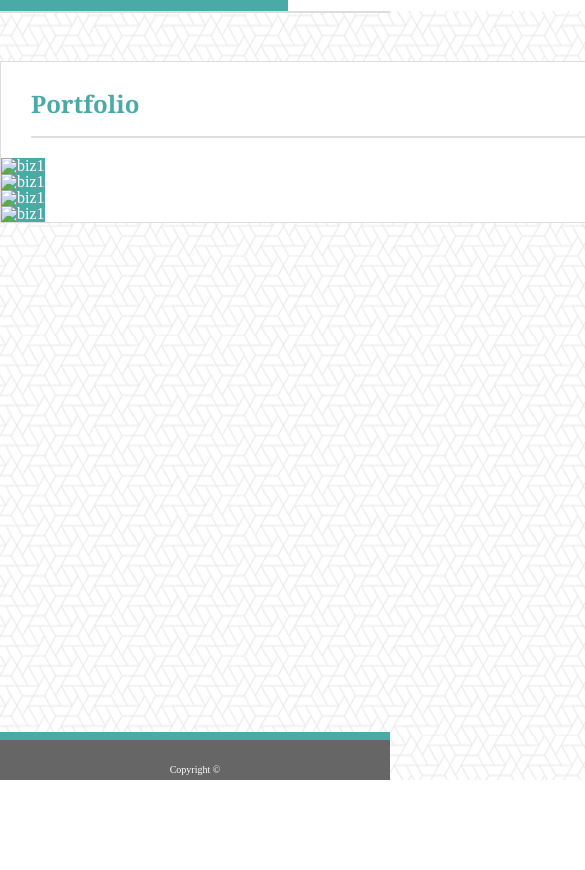
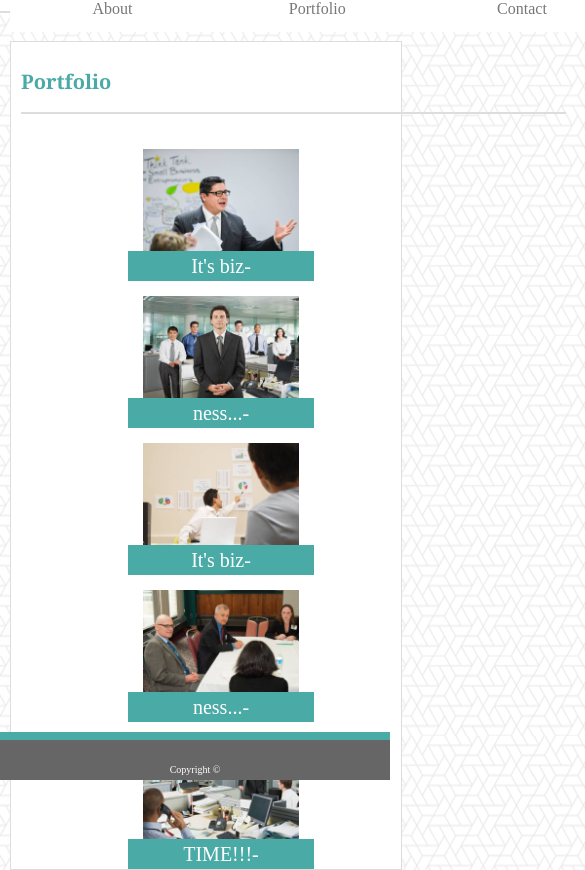
Before and after one commit to sitruks/Responsive-Portfolio, a plain HTML site: page portfolio.html in a window 390 px wide. Shown: the part 64-934 px from the top of the page, 585 px wide, since content can reach past the window. Before the commit the page ends 844 px from the top, so only its background shows below. Drawn offline with Linux system fonts and the light colour scheme.

Commit message:
updated to improve responsive formatting

```diff
--- a/assets/css/style.css
+++ b/assets/css/style.css
@@ -1,3 +1,39 @@
+/* MEDIA QUERIES */
+
+/* For desktop: */
+.col-1 {width: 8.33%;}
+.col-2 {width: 16.66%;}
+.col-3 {width: 25%;}
+.col-4 {width: 33.33%}
+.colFiller-4 {width: 33.33%}
+.col-5 {width: 41.66%;}
+.col-6 {width: 50%;}
+.col-7 {width: 58.33%;}
+.col-8 {width: 66.66%;}
+.col-9 {width: 75%;}
+.col-10 {width: 83.33%;}
+.col-11 {width: 91.66%;}
+.col-12 {width: 100%}
+
+@media only screen and (max-width: 640px) {
+  /* For mobile phones: */
+    [class*="col-"] {
+        width: 100%;
+        margin: 0 auto;
+        padding: 0 auto;
+    }
+    [class*="colFiller-"] {
+        width: 100%;
+        height: 0%;
+        margin: 0 auto;
+        padding: 0 auto;
+    }
+
+}
+
+
+/* GLOBAL-ish CSS */
+
 body{
     width: 100%;
     height: 100%;
@@ -7,7 +43,7 @@ body{
 
 h1, h2 {
     font-family: 'Georgia', Times, 'Times New Roman', serif;
-    font-size: 24px;
+    font-size: 20px;
     margin: 0 auto;
     font-weight: bolder;
 }
@@ -21,100 +57,104 @@ h2 {
     color: #4aaaa5;
 }
 
-header {
-    position: relative;
-    height: 100%;
-    padding: 9%;
+/* NAVBAR ELEMENTS */
+
+.siteTop {
+    width: 100%;
+    height: 75px;
+    background-color: #ffffff;
+    border-bottom: solid 2px #dddddd;
+    position: absolute;
 }
 
 .topBar {
     background-color: #ffffff;
-    margin: auto;
-    width: 960px;
+    margin-left: 10px;
+    width: 640px;
     height: 75px;
     position: relative;
-    display: flex;
-    align-items: stretch;
 }
 
-.proName, .navFiller, .navBar {
-    box-sizing: border-box;
+.row {
+    width: 100%;
     height: 100%;
-    text-align: center;
+}
+
+[class*="col-"] {
+    float: left;
 }
 
 .proName {
-    width: 30%;
     background-color: #4aaaa5;
+    padding: 15px 0px;
 }
 
-.navFiller {
-    width: 40%;
-}
 
 .navBar {
-    width: 32%;
-    margin: 0px -10px;
-    padding: 30px 0px 0px 60px;
     background-color: #ffffff;
+    padding: 15px 0px;
     overflow: hidden;
+    text-align: center;
   }
 
-.navBar a {
+.a {
     border-right: 2px solid #dddddd;
 }
 
-/*
+.a:last-child {
+    border-right: 0px #ffffff;
+}
 
-I can't get this to work ...
+.navBar a {
+width: 32%;
+float: left;
+color: #777777;
+text-align: center;
+text-decoration: none;
+font-size: 16px;
+margin: 0 auto;
+}
 
-.navBar a:last-child {
-    border-right: 0px #ffffff;
-} */
+.navBar a:hover {
+background-color: #dddddd;
+padding: 1px 0px;
+color: #4aaaa5;
+}
 
-  .navBar a {
-    width: 32%;
-    float: left;
-    color: #777777;
-    text-align: center;
-    text-decoration: none;
-    font-size: 16px;
-    margin: 0 auto;
-  }
+.navBar a:active {
+background-color: #4aaaa5;
+color: white;
+}
 
-  .navBar a:hover {
-    background-color: #dddddd;
-    color: black;
-  }
 
-  .navBar a.active {
-    background-color: #4CAF50;
-    color: white;
-  }
+/* SECTION SPECIFIC */
+
+.section1 {
+    margin-top: 30px;
+    margin-left: 10px;
+    max-width: 600px;
+    min-height: 500px;
+    background-color: #ffffff;
+    border: 1px solid #dddddd;
+}
 
 hr {
     color: #dddddd;
     background-color: #dddddd;
     border: none;
     height: 2px;
-    margin: 20px 30px;
-    padding: ;
-}
-
-.section1 {
-    margin: 50px auto;
-    width: 960px;
-    background-color: #ffffff;
-    border: 1px solid #dddddd;
+    margin: 20px 0px 20px 10px;
+    width: 545px;
 }
 
 .sectionBottom1 {
     display: flex;
     flex-direction: column;
+    align-items: center;
 }
 
 h2 {
-    padding: 30px 10px 0px 30px;
+    padding: 30px 10px 0px 10px;
 }
 
 .textBlock1 {
@@ -130,14 +170,6 @@ p {
 
 }
 
-.siteTop {
-    width: 100%;
-    height: 75px;
-    background-color: #ffffff;
-    border-bottom: solid 2px #dddddd;
-    position: fixed;
-}
-
 .siteBottom {
     width: 100%;
     height: 40px;
@@ -147,6 +179,7 @@ p {
     text-align: center;
     font-size: 10px;
     bottom: 0;
+    margin-top: 30px;
     position: fixed;
 }
 
@@ -156,31 +189,75 @@ p {
 }
 
 
-
-/* Begin Portfolio  */
-
-.portfolioImage {
-    padding: 0;
-    margin: 0;
-    overflow: auto;
-}
-
-.portfolioTitle {
-    background-color: #4aaaa5;
-    color: #ffffff;
-    margin: 0 auto;
-    padding: 0px 0px 0px 0px;
-    text-align: center;
-    width: 350px;
-    height: 300px;
-}
-
-/* Begin Contact Form  */
+/* CONTACT CSS */
 
 .formBox {
-    margin: 0 auto;
+    margin-left: 10px;
 }
 
 .formInput {
-    width: 920px;
+    min-height: 25px;
+    width: 540px;
+    margin: 5px 0px;
+    border: 1px solid #dddddd;
 }
+
+.formInput.formMsg {
+    min-height: 100px;
+    width: 540px;
+    margin: 5px 0px;
+    border: 1px solid #dddddd;
+}
+
+.buttonFill {
+    font-family: 'Georgia', Times, 'Times New Roman', serif;
+    font-size: 14px;
+    margin: 0 auto;
+    padding: 10px 30px;
+    background-color: #4aaaa5;
+    color: #ffffff;
+}
+
+/* PORTFOLIO CSS */
+
+
+.portfolioContainer {
+    position: relative;
+    width: 40%;
+  }
+
+.portfolioImage {
+    display: block;
+    width: 100%;
+    height: auto;
+    padding: 15px;
+  }
+
+.portfolioOverlay {
+    position: absolute;
+    bottom: 0;
+    left: 0;
+    right: 0;
+    padding: 15px;
+    background-color: #4aaaa5;
+    overflow: hidden;
+    width: 100%;
+    height: 0;
+    transition: .5s ease;
+  }
+
+.portfolioContainer:hover .portfolioOverlay {
+    height: 10%;
+  }
+
+.portfolioText {
+    white-space: nowrap;
+    color: white;
+    font-size: 20px;
+    position: absolute;
+    overflow: hidden;
+    top: 50%;
+    left: 50%;
+    transform: translate(-50%, -50%);
+    -ms-transform: translate(-50%, -50%);
+  }
--- a/portfolio.html
+++ b/portfolio.html
@@ -1,7 +1,7 @@
 <!-- the least complete of the three, ran out of time before I could figure out how to float the img correctly -->
 
 <!DOCTYPE html>
-<html>
+<html lang="en">
 <head>
     <meta charset="utf-8">
     <meta http-equiv="X-UA-Compatible" content="IE=edge">
@@ -13,14 +13,16 @@
 <body>
 
     <div class="siteTop"></div>
-
     <div class="topBar">
+        <div class="row">
+            <div class="col-4">
                 <div class="proName">
-                <header>
+                    <header class="headerPad">
                         <h1>Kurtis Santillanes</h1>
                     </header>
                 </div>
-            <div class="navFiller"></div>
+            </div>
+            <div class="col-8 right">
                 <div class="navBar">
                     <ul>
                     <li><a href="index.html">About</a></li>
@@ -29,23 +31,43 @@
                     </ul>
                 </div>
             </div>
+        </div>
+    </div>
 
-        <div class="section1">
+    <div class="row section1">
         <section>
             <h2>Portfolio</h2>
             <hr>
             <div class="sectionBottom1">
-                    <div class="portfolioImage">
-                        <img class="portfolioTitle" src="../Basic-Portfolio/assets/images/business1.jpg" alt="biz1">
+                <div class="portfolioContainer">
+                    <img src="assets/images/business1.jpg" alt="biz1" class="portfolioImage">
+                    <div class="portfolioOverlay">
+                        <div class="portfolioText">It's biz-</div>
                     </div>
-                    <div class="portfolioImage">
-                            <img class="portfolioTitle" src="../Basic-Portfolio/assets/images/business1.jpg" alt="biz1">
                 </div>
-                    <div class="portfolioImage">
-                            <img class="portfolioTitle" src="../Basic-Portfolio/assets/images/business1.jpg" alt="biz1">
+                <div class="portfolioContainer">
+                    <img src="assets/images/business2.jpg" alt="biz2" class="portfolioImage">
+                    <div class="portfolioOverlay">
+                        <div class="portfolioText">ness...-</div>
                     </div>
-                    <div class="portfolioImage">
-                            <img class="portfolioTitle" src="../Basic-Portfolio/assets/images/business1.jpg" alt="biz1">
+                </div>
+                <div class="portfolioContainer">
+                    <img src="assets/images/business3.jpg" alt="biz3" class="portfolioImage">
+                    <div class="portfolioOverlay">
+                        <div class="portfolioText">It's biz-</div>
+                    </div>
+                </div>
+                <div class="portfolioContainer">
+                    <img src="assets/images/business4.jpg" alt="biz4" class="portfolioImage">
+                    <div class="portfolioOverlay">
+                        <div class="portfolioText">ness...-</div>
+                    </div>
+                </div>
+                <div class="portfolioContainer">
+                    <img src="assets/images/business5.jpg" alt="biz5" class="portfolioImage">
+                    <div class="portfolioOverlay">
+                        <div class="portfolioText">TIME!!!-</div>
+                    </div>
                 </div>
             </div>
         </section>
```
Also changed, not shown: contact.html (+13 -9 lines), index.html (+9 -5 lines). Lines whose indentation alone changed are shown as unchanged.
